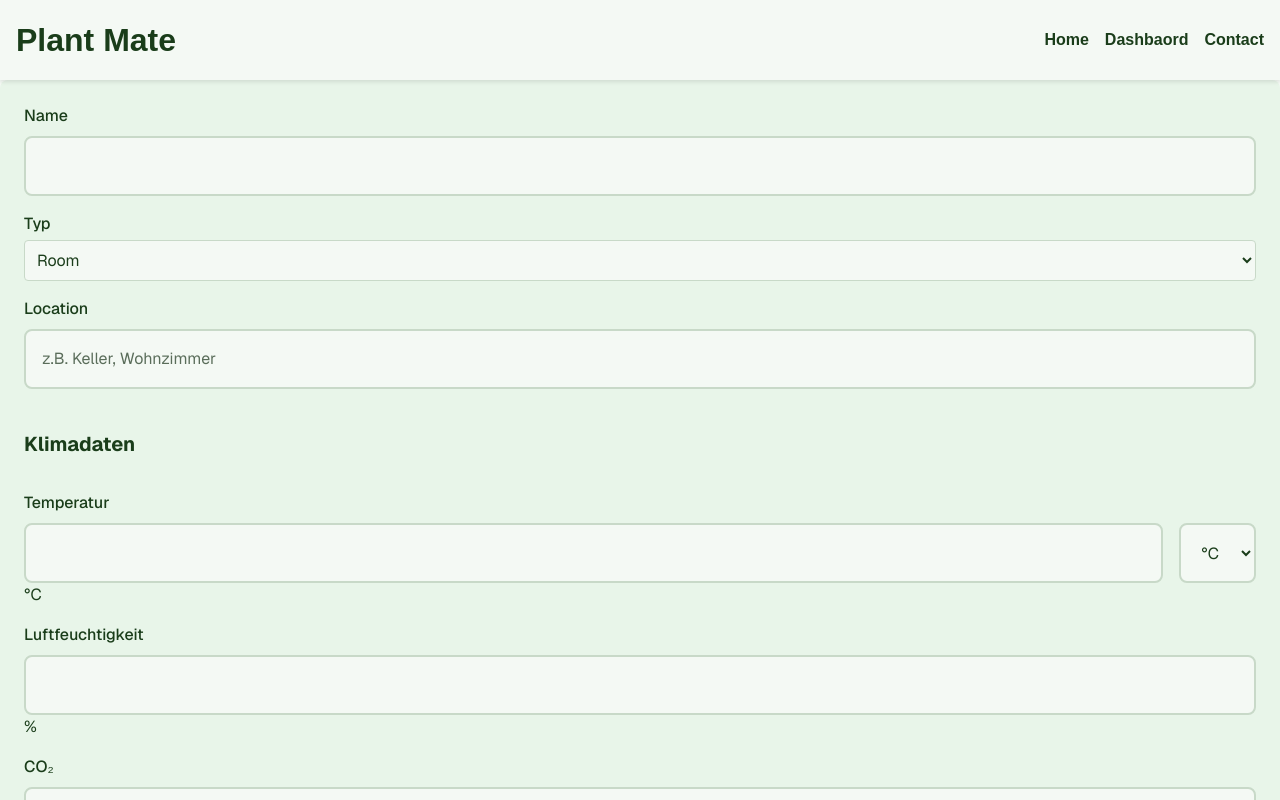
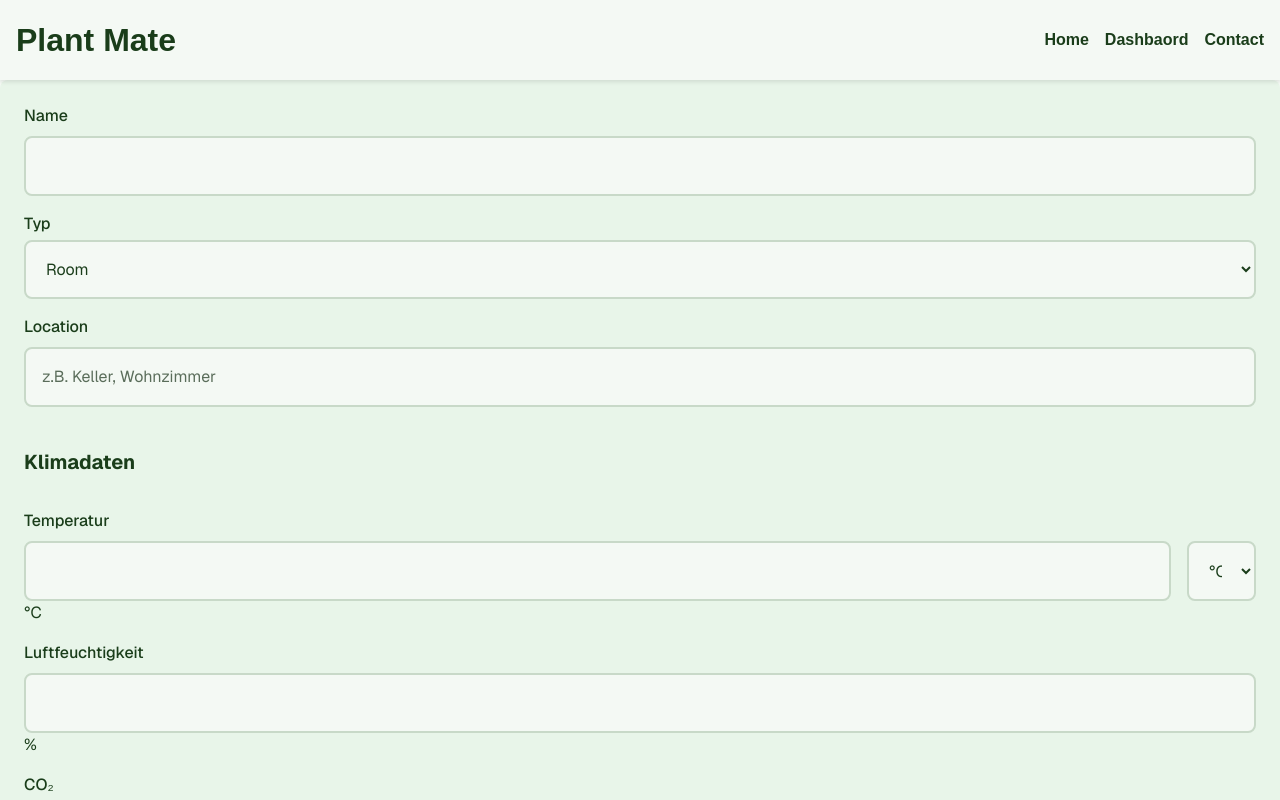
Before and after one commit to CihanKurtDev/PlantMate, a Next.js app: page /environments/new in a window 1280 px wide. Shown: the top 800 px of the page. Built offline with nearby package versions, Linux system fonts and the light colour scheme.

Commit message:
select and form refactorio

```diff
--- a/src/app/environments/new/components/EnvironmentForm.module.scss
+++ b/src/app/environments/new/components/EnvironmentForm.module.scss
@@ -1,36 +1,4 @@
-@use "../../../../styles/variables" as v;
-
-.form {
-    background-color: var(--color-background-secondary);
-    padding: var(--spacing-l);
-    border-radius: var(--radius-m);
-    display: flex;
-    flex-direction: column;
-    gap: var(--spacing-m);
-    width: 100%;
-    max-width: 1280px;
-    margin: 0 auto;
-}
-
-.field {
-    display: flex;
-    flex-direction: column;
-}
-
-.label {
-    font-weight: var(--font-weight-medium);
-    margin-bottom: var(--spacing-xs);
-    color: var(--color-text-primary);
-}
-
-.select {
-    padding: var(--spacing-s);
-    border-radius: var(--radius-s);
-    border: 1px solid var(--color-border-primary);
-    font-size: var(--font-size-m);
-    background: var(--color-background-primary);
-    color: var(--color-text-primary);
-}
+@use "../../../../styles/mixins" as m;
 
 .row {
     display: flex;
@@ -45,22 +13,7 @@
     }
 }
 
-
 .unitSelect {
-    padding: var(--spacing-m);
-    border-radius: var(--radius-m);
-    border: 2px solid var(--color-border-primary);
-    font-size: var(--font-size-m);
-    border-radius: var(--radius-m);
-    background: var(--color-background-primary);
-    color: var(--color-text-primary);
+    @include m.select;
     width: 80px;
 }
-
-.sectionTitle {
-    font-weight: var(--font-weight-bold);
-    font-size: var(--font-size-l);
-    margin-top: var(--spacing-l);
-    margin-bottom: var(--spacing-m);
-    color: var(--color-text-primary);
-}
--- a/src/app/environments/new/components/EnvironmentForm.tsx
+++ b/src/app/environments/new/components/EnvironmentForm.tsx
@@ -8,6 +8,8 @@ import { usePlantMonitor } from "@/context/PlantMonitorContext";
 import { useEnvironmentValidation } from "@/hooks/useEnvironmentValidation";
 import styles from "./EnvironmentForm.module.scss";
 import { useRouter } from "next/navigation";
+import Form, { FormField, FormSectionTitle } from "@/components/Form/Form";
+import { Select } from "@/components/Form/Select";
 
 interface EnvironmentFormProps {
     initialData?: EnvironmentData;
@@ -120,7 +122,7 @@ export const EnvironmentForm = ({ initialData }: EnvironmentFormProps) => {
     const getTempRange = () => tempUnit === "°C" ? { min: 0, max: 40 } : { min: 32, max: 104 };
 
     return (
-        <form className={styles.form} onSubmit={handleSubmit}>
+        <Form onSubmit={handleSubmit}>
             <Input
                 label="Name"
                 value={name}
@@ -131,20 +133,20 @@ export const EnvironmentForm = ({ initialData }: EnvironmentFormProps) => {
                 required
             />
 
-            <div className={styles.field}>
-                <label className={styles.label}>Typ</label>
-                <select
+            <FormField>
+                <Select
+                    label="Typ"
                     value={type}
                     onChange={(e) => setType(e.target.value as EnvironmentType)}
                     onBlur={() => handleBlur("type")}
-                    className={styles.select}
+                    touched={touched.type}
+                    error={validationErrors.type}
                 >
                     <option value="ROOM">Room</option>
                     <option value="TENT">Tent</option>
                     <option value="GREENHOUSE">Greenhouse</option>
-                </select>
-                {touched.type && validationErrors.type && <span className={styles.fieldError}>{validationErrors.type}</span>}
-            </div>
+                </Select>
+            </FormField>
 
             <Input
                 label="Location"
@@ -156,7 +158,7 @@ export const EnvironmentForm = ({ initialData }: EnvironmentFormProps) => {
                 placeholder="z.B. Keller, Wohnzimmer"
             />
 
-            <h3 className={styles.sectionTitle}>Klimadaten</h3>
+            <FormSectionTitle>Klimadaten</FormSectionTitle>
 
             <div className={styles.row}>
                 <Input
@@ -172,14 +174,15 @@ export const EnvironmentForm = ({ initialData }: EnvironmentFormProps) => {
                     warning={validationWarnings.climate?.temp}
                     touched={touched.temp}
                 />
-                <select
+                <Select
                     value={tempUnit}
                     onChange={(e) => setTempUnit(e.target.value as TempUnit)}
+                    touched={true}
                     className={styles.unitSelect}
                 >
                     <option value="°C">°C</option>
                     <option value="F">F</option>
-                </select>
+                </Select>
             </div>
 
             <Input
@@ -230,6 +233,6 @@ export const EnvironmentForm = ({ initialData }: EnvironmentFormProps) => {
             <Button type="submit" variant="primary">
                 Speichern
             </Button>
-        </form>
+        </Form>
     );
 };
--- /dev/null
+++ b/src/components/Form/Form.module.scss
@@ -0,0 +1,30 @@
+@use '../../styles/mixins' as m;
+.form {
+    background-color: var(--color-background-secondary);
+    padding: var(--spacing-l);
+    border-radius: var(--radius-m);
+    display: flex;
+    flex-direction: column;
+    gap: var(--spacing-m);
+    width: 100%;
+    max-width: 1280px;
+    margin: 0 auto;
+}
+
+.field {
+    display: flex;
+    flex-direction: column;
+}
+
+.label {
+    font-weight: var(--font-weight-medium);
+    margin-bottom: var(--spacing-xs);
+    color: var(--color-text-primary);
+}
+
+.sectionTitle {
+    font-weight: var(--font-weight-bold);
+    font-size: var(--font-size-l);
+    margin-top: var(--spacing-l);
+    margin-bottom: var(--spacing-m);
+}
--- /dev/null
+++ b/src/components/Form/Form.tsx
@@ -0,0 +1,23 @@
+import styles from './Form.module.scss'
+interface FormProps extends React.FormHTMLAttributes<HTMLFormElement> {
+    children: React.ReactNode;
+}
+
+export default function Form ({children, className ="", ...rest}: FormProps){
+    return (
+        <form
+            className={`${styles.form} ${className ?? ""}`}
+            {...rest}
+        >
+            {children}
+        </form>
+    )
+}
+
+export const FormSectionTitle = ({children}: {children: React.ReactNode}) => (
+    <h3 className={styles.sectionTitle}>{children}</h3>
+);
+
+export const FormField = ({children,}: {children: React.ReactNode;}) => (
+    <div className={styles.field}>{children}</div>
+);
--- /dev/null
+++ b/src/components/Form/Select.module.scss
@@ -0,0 +1,18 @@
+@use '../../styles/mixins' as m;
+
+.label {
+    @include m.label-base;
+    margin-bottom: var(--spacing-xs);
+}
+
+.select {
+    @include m.select;
+}
+
+.error {
+    @include m.field-error;
+}
+
+.warning {
+    @include m.field-warning;
+}
--- /dev/null
+++ b/src/components/Form/Select.tsx
@@ -0,0 +1,22 @@
+"use client";
+
+import React from "react";
+import styles from "./Select.module.scss";
+
+interface SelectProps extends React.SelectHTMLAttributes<HTMLSelectElement> {
+    label?: string;
+    error?: string;
+    warning?: string;
+    touched?: boolean;
+}
+
+export const Select: React.FC<SelectProps> = ({ label, error, warning, touched, ...props }) => {
+    return (
+        <div className={styles.field}>
+            {label && <label className={styles.label}>{label}</label>}
+            <select {...props} className={styles.select} />
+            {touched && error && <span className={styles.error}>{error}</span>}
+            {touched && !error && warning && <span className={styles.warning}>{warning}</span>}
+        </div>
+    );
+};
--- a/src/styles/_mixins.scss
+++ b/src/styles/_mixins.scss
@@ -99,3 +99,12 @@
     font-size: var(--font-size-xl);
   }
 }
+
+@mixin select {
+  padding: var(--spacing-m);
+  border-radius: var(--radius-m);
+  border: 2px solid var(--color-border-primary);
+  background: var(--color-background-primary);
+  color: var(--color-text-primary);
+  width: 100%;
+}
```
Also changed, not shown: src/app/environments/new/components/PlantForm.tsx (+14 -15 lines).
